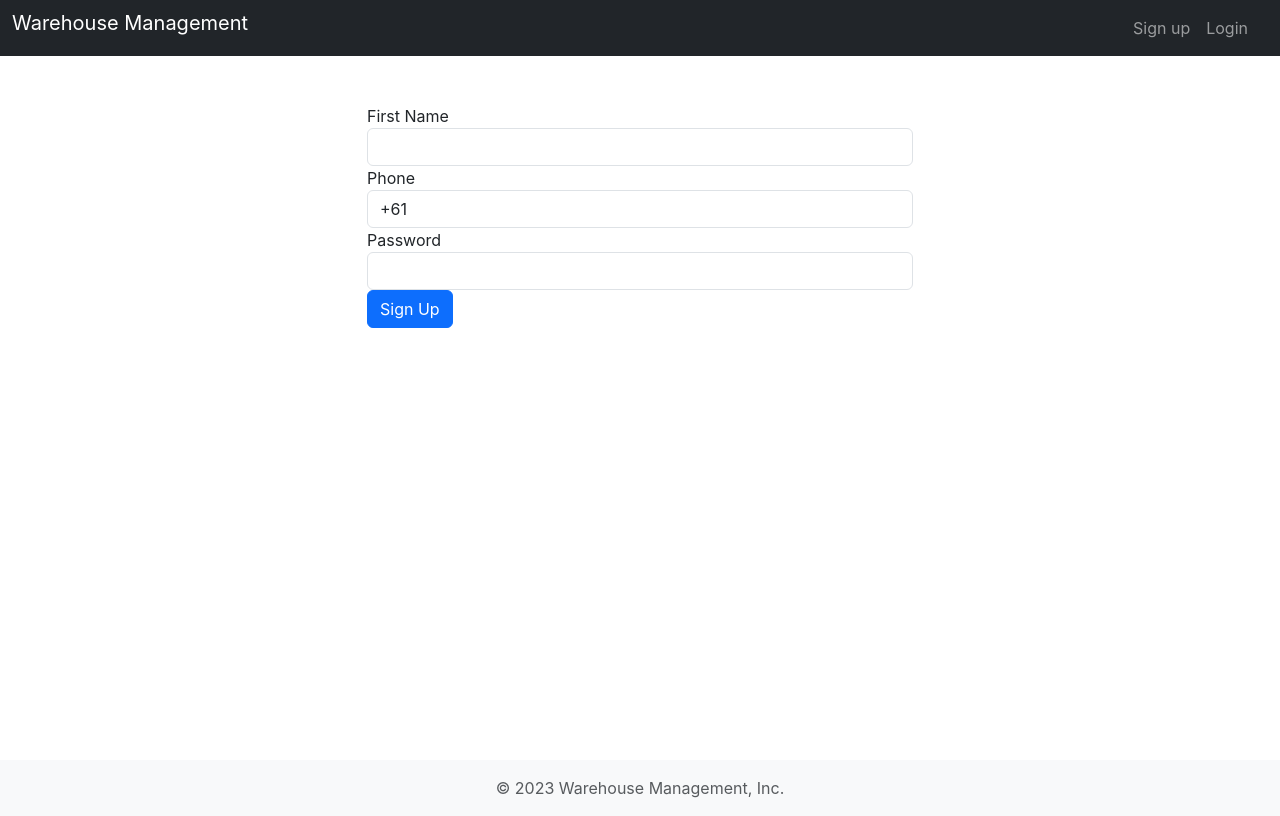
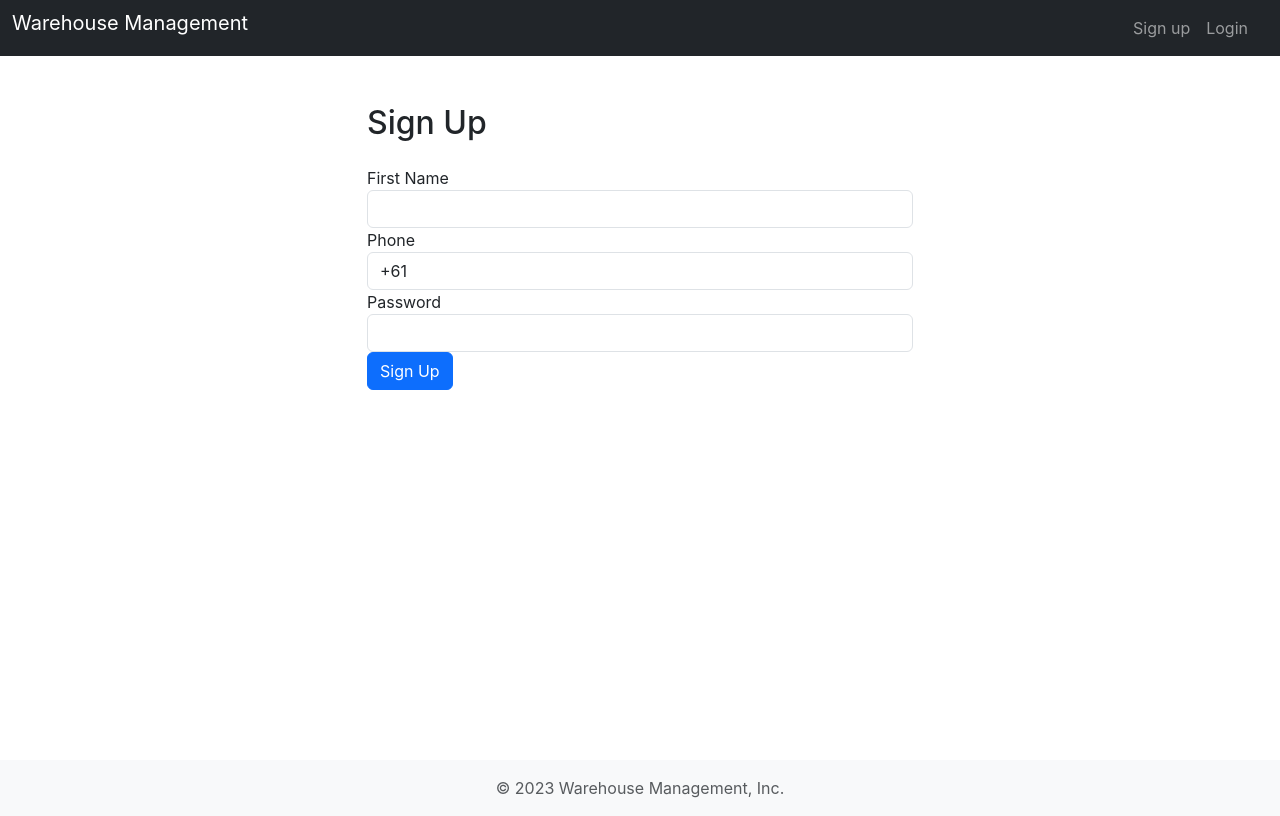
Before and after one commit to supershalala/warehouse-management, a React (Create React App) app in the folder client/: page /signup in a window 1280 px wide. Built offline with nearby package versions, Linux system fonts and the light colour scheme.

Commit message:
added sign up logo

```diff
--- a/client/src/pages/Signup.js
+++ b/client/src/pages/Signup.js
@@ -119,6 +119,7 @@ const SignUp = () => {
     <div className="container mt-5" style={{ height: '82vh' }}>
       <div className="row justify-content-center">
         <div className="col-md-6">
+        <h2 className="mb-4">Sign Up</h2>
           {data ? (
             <div className="alert alert-success">
               <h2>Signup Successful!</h2>
```
